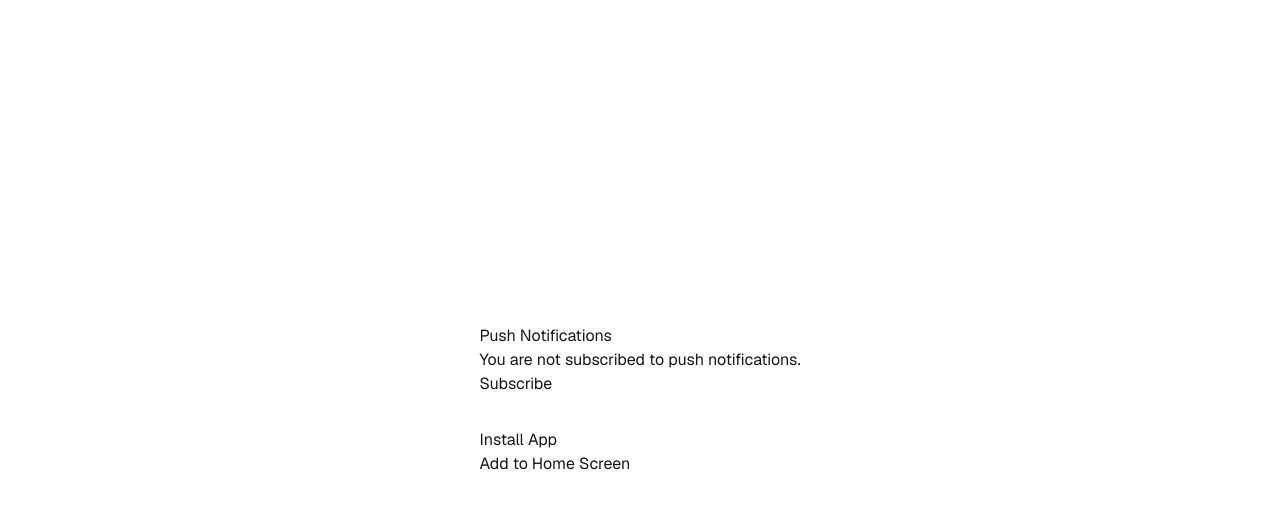
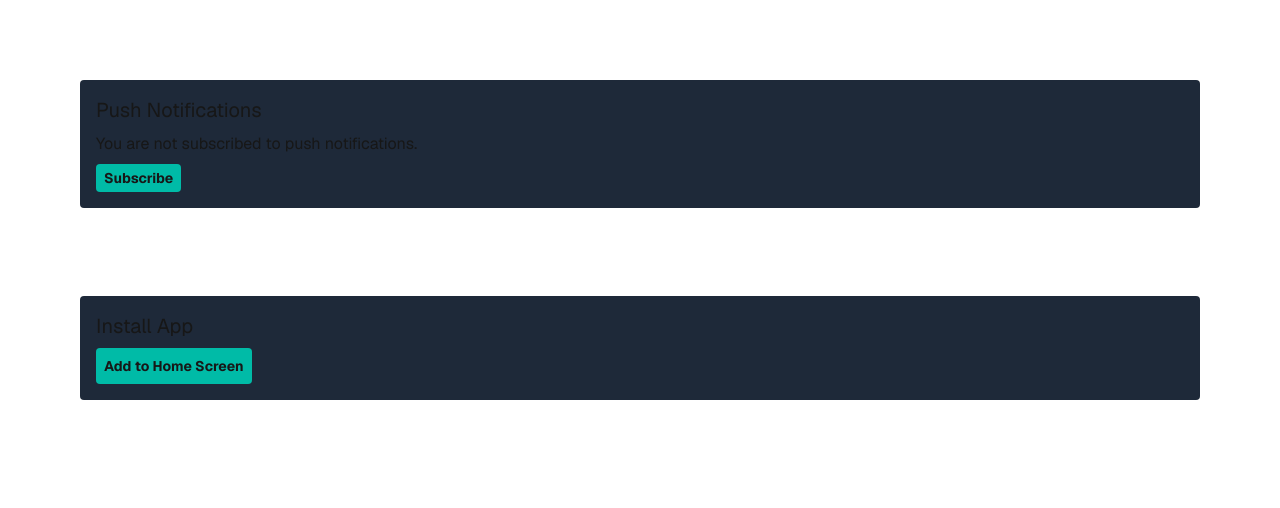
Before and after one commit to zaka29/ojatea-blog, a Next.js app: page / in a window 1280 px wide. Shown: the top 508 px of the page. Built offline with nearby package versions, Linux system fonts and the light colour scheme; no server answers; what web-push would draw is missing.

Commit message:
look and feel refine

```diff
--- a/src/app/components/InstallPrompt.tsx
+++ b/src/app/components/InstallPrompt.tsx
@@ -23,9 +23,9 @@ export function InstallPrompt() {
   }
 
   return (
-    <div>
-      <h3>Install App</h3>
-      <button>Add to Home Screen</button>
+    <div className='w-full p-4 rounded bg-gray-800'>
+      <h3 className='text-xl mb-2'>Install App</h3>
+      <button className='bg-teal-500 py-2 px-2 rounded text-sm font-bold'>Add to Home Screen</button>
       {isIOS && (
         <p>
           To install this app on your iOS device, tap the share button
--- a/src/app/components/PushNotificationManager.tsx
+++ b/src/app/components/PushNotificationManager.tsx
@@ -68,24 +68,35 @@ export function PushNotificationsManager() {
   }
 
   return (
-    <div>
-      <h3>Push Notifications</h3>
+    <div className='w-full'>
+      <h3 className='text-xl mb-2'>Push Notifications</h3>
       {subscription ? (
         <>
-          <p>You are subscribed to push notifications.</p>
-          <button onClick={unsubscribeFromPush}>Unsubscribe</button>
+          <div className='p-2 border border-gray-700 rounded mb-4'>
+            <p className='mb-2'>You are subscribed to push notifications.</p>
+            <div>
+              <button className='bg-amber-500 py-0.5 px-2 rounded text-sm font-bold'
+                      onClick={unsubscribeFromPush}>Unsubscribe
+              </button>
+            </div>
+          </div>
+
+
+          <div className='flex flex-col gap-4 items-start pt-2'>
             <input
+              className='w-full border border-gray-500 p-2 px-2 rounded text-sm'
               type="text"
               placeholder="Enter notification message"
               value={message}
               onChange={(e) => setMessage(e.target.value)}
             />
-          <button onClick={sendTestNotification}>Send Test</button>
+            <button className='bg-teal-500 py-2 px-2 rounded text-sm font-bold' onClick={sendTestNotification}>Send test notification</button>
+          </div>
         </>
       ) : (
         <>
-          <p>You are not subscribed to push notifications.</p>
-          <button onClick={subscribeToPush}>Subscribe</button>
+          <p className='mb-2'>You are not subscribed to push notifications.</p>
+          <button className='bg-teal-500 py-1 px-2 rounded text-sm font-bold' onClick={subscribeToPush}>Subscribe</button>
         </>
       )}
     </div>
--- a/src/app/page.tsx
+++ b/src/app/page.tsx
@@ -3,11 +3,14 @@ import { InstallPrompt } from "@/app/components/InstallPrompt";
 
 export default function HomePage() {
   return (
-    <div className="font-sans grid grid-rows-[20px_1fr_20px] items-center justify-items-center min-h-screen p-8 pb-20 gap-16 sm:p-20">
-      <main className="flex flex-col gap-[32px] row-start-2 items-center sm:items-start">
-        <PushNotificationsManager />
-        <InstallPrompt />
-      </main>
+    <div
+      className="font-sans grid grid-rows-[1fr_2fr] items-start justify-items-end min-h-screen p-8 pb-20 gap-1 sm:p-20">
+      <div className="w-full p-4 rounded flex flex-col gap-[32px] items-center sm:items-start bg-gray-800">
+        <PushNotificationsManager/>
+      </div>
+      <div className='w-full'>
+        <InstallPrompt/>
+      </div>
     </div>
   );
 }
```
Lines whose indentation alone changed are shown as unchanged.
